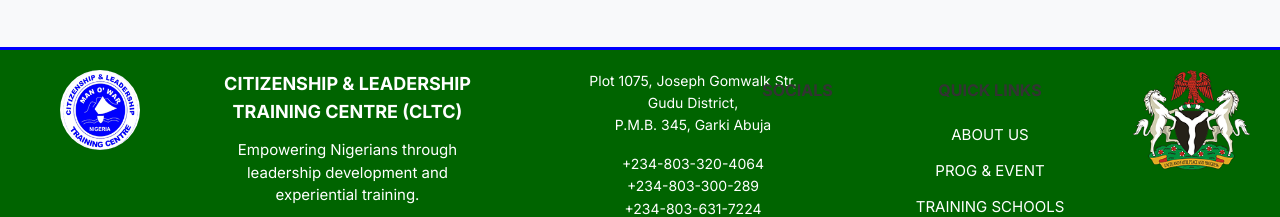
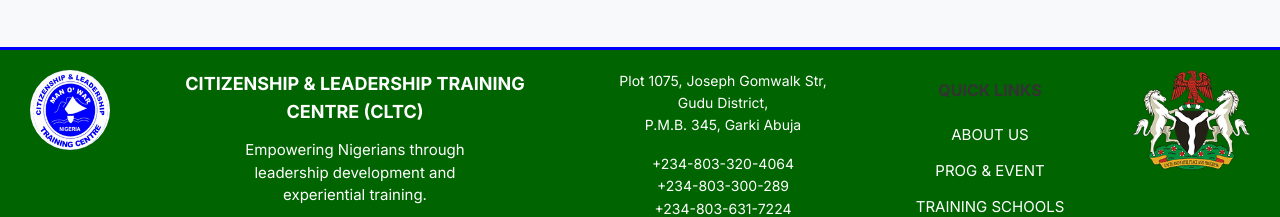
Before and after one commit to Balami7/cltc7, a Next.js app: page / in a window 1280 px wide. Shown: the part 8580-8797 px from the top of the page. Built offline with nearby package versions, Linux system fonts and the light colour scheme; some icons are missing.

Commit message:
Refactor Footer component structure and content

```diff
--- a/components/Footer.tsx
+++ b/components/Footer.tsx
@@ -1,4 +1,3 @@
-
 export default function Footer() {
   return (
     <footer className="footer">
@@ -9,8 +8,14 @@
             alt="Citizenship and Leadership Training Centre Logo"
             className="footer-logo-img"
           />
+          <div className="social-icons">
+            <a href="#" className="social-link"><i className="fa-brands fa-x-twitter"></i></a>
+            <a href="#" className="social-link"><i className="fa-brands fa-linkedin"></i></a>
+            <a href="#" className="social-link"><i className="fa-brands fa-facebook"></i></a>
+            <a href="#" className="social-link"><i className="fa-brands fa-instagram"></i></a>
+            <a href="#" className="social-link"><i className="fa-brands fa-youtube"></i></a>
+          </div>
         </div>
-
 
         <div className="footer-column contact-column">
           <div className="footer-logo-text">
@@ -19,7 +24,7 @@
           <p className="tagline">
             Empowering Nigerians through leadership development and experiential training.
           </p>
-          </div>
+        </div>
 
         <div className="footer-column contact-address">
           <div className="contact-info">
@@ -44,19 +49,6 @@
           </div>
         </div>
 
-
-        <div className="footer-column social-column">
-          <h4>Socials</h4>
-          <div className="social-icons">
-            <a href="#" className="social-link"><i className="fa-brands fa-x-twitter"></i></a>
-            <a href="#" className="social-link"><i className="fa-brands fa-linkedin"></i></a>
-            <a href="#" className="social-link"><i className="fa-brands fa-facebook"></i></a>
-            <a href="#" className="social-link"><i className="fa-brands fa-instagram"></i></a>
-            <a href="#" className="social-link"><i className="fa-brands fa-youtube"></i></a>
-          </div>
-        </div>
-
-
         <div className="footer-column links-column">
           <h4>Quick Links</h4>
           <ul className="footer-links">
@@ -69,7 +61,6 @@
           </ul>
         </div>
 
-
         <div className="footer-column arms-column">
           <img
             src="/image 12.png"
@@ -79,7 +70,6 @@
         </div>
       </div>
 
-
       <div className="footer-bottom">
         <p>Copyright © 2026 CLTC | Powered by CLTC.</p>
       </div>
```
